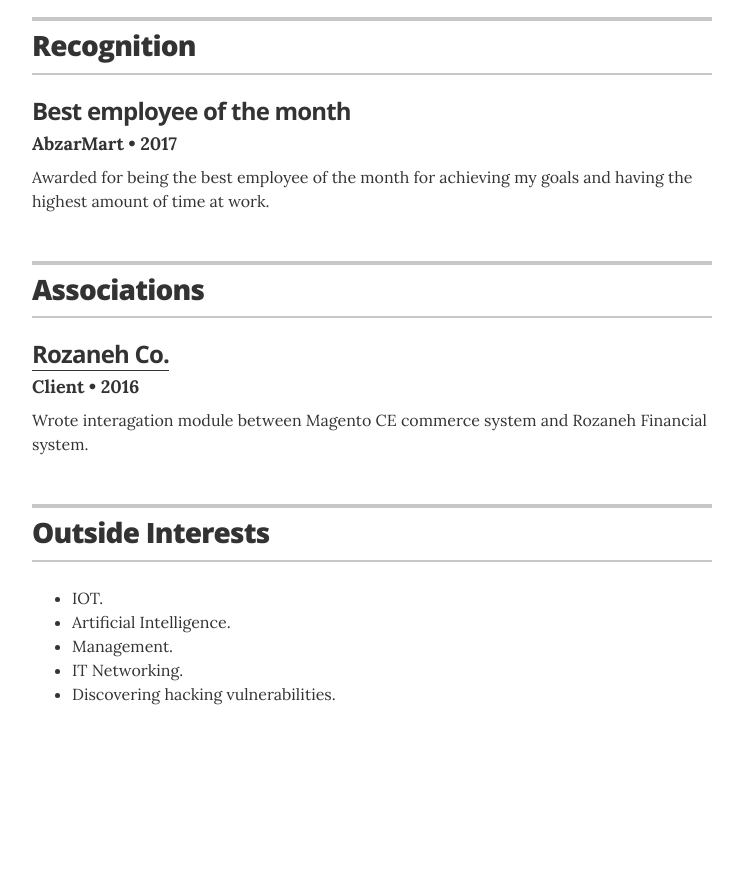
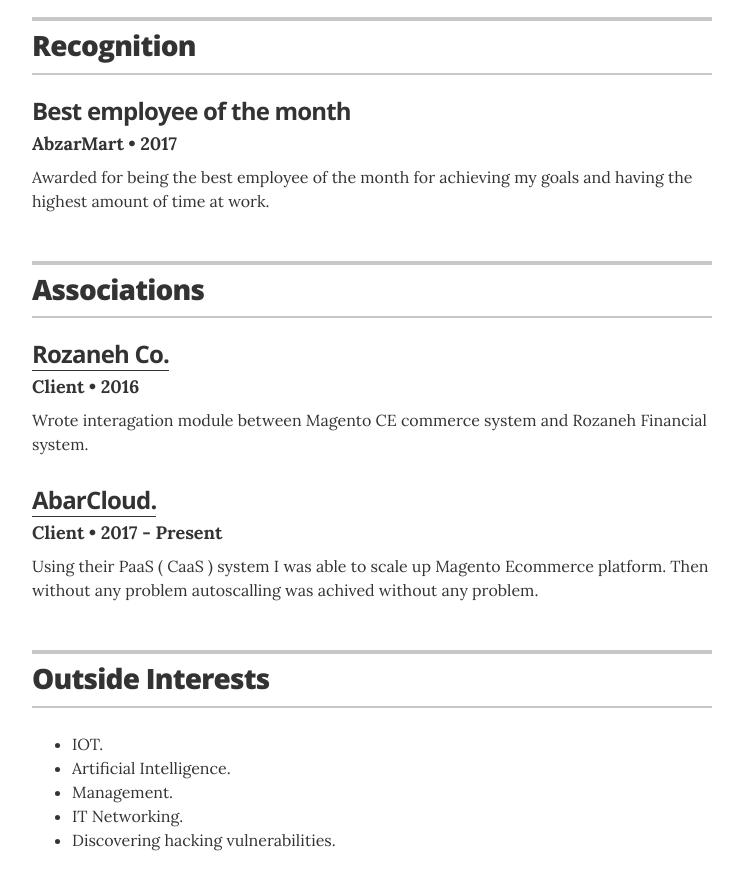
Before and after one commit to alirezamirsepassi/alirezamirsepassi.github.io, a Jekyll site: the page built from index.html, in a window 1280 px wide and 900 px high, scrolled down 2040 px. Shown: the top 890 px of the window, without its empty margins (268-1011 px from the left). Built offline with Jekyll 4.4.1, drawn with Linux system fonts in a browser that asks for light colours; before the commit the page ends 2794 px from its top, so only the background shows below that.

Commit message:
Added another association

```diff
--- a/_data/associations.yml
+++ b/_data/associations.yml
@@ -6,3 +6,9 @@
   year: 2016
   url: http://www.rozaneco.com/
   summary: Wrote interagation module between Magento CE commerce system and Rozaneh Financial system.
+
+- organization: AbarCloud.
+  role: Client
+  year: 2017 - Present
+  url: https://www.abarcloud.com/
+  summary: Using their PaaS ( CaaS ) system I was able to scale up Magento Ecommerce platform. Then without any problem autoscalling was achived without any problem.
```
